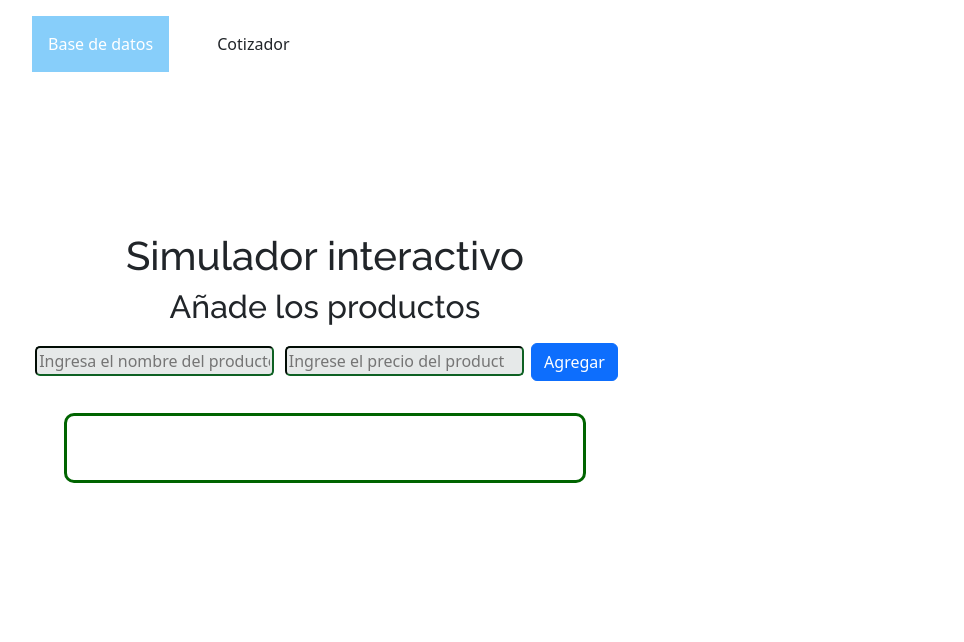
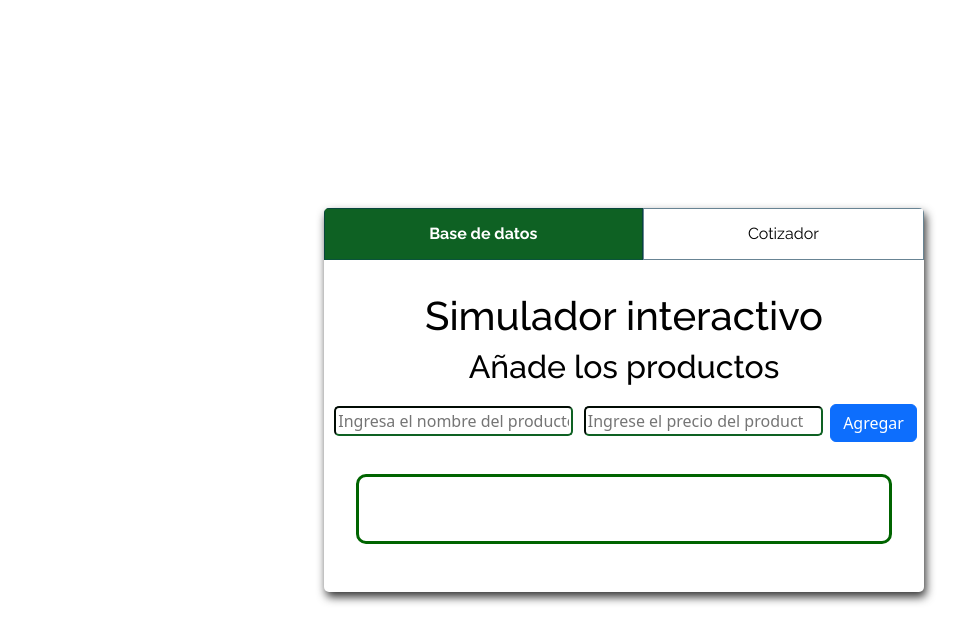
Before and after one commit to KevDev01/Javascript-desaf-os, a website: page index.html in a window 1280 px wide. Both pictures are taken after a click on the item "Base de datos". Shown: the whole page, without its empty margins (16-980 px from the left). Drawn offline with nearby package versions, Linux system fonts and the light colour scheme.

Commit message:
fixing bugs

```diff
--- a/cotizador.js
+++ b/cotizador.js
@@ -53,6 +53,9 @@ function actualizar() {
         }
     })
 }
+
+
+
 /* Eliminar producto 1 a 1 */
 const eliminarProducto = (prodNombre) => {
     const item = cotizacion.find((prod) => prod.nombre === prodNombre);
--- a/db.js
+++ b/db.js
@@ -10,12 +10,34 @@ const arrayProductos = [];
 let formulario = document.getElementById("formulario");
 let resultado = document.getElementById("resultado");
 
+/* function cargarProductos(){
+    if (localStorage.getItem("arrayProductos") === null)
+    return;
+
+} */
+
+window.addEventListener("load", (e) =>{
+    e.preventDefault();
+    resultado.innerHTML = "";
+    let arrayProductos = JSON.parse(localStorage.getItem("arrayProductos")) || [];
+    for (const producto of arrayProductos) {
+        let arrayProductos = JSON.parse(localStorage.getItem("arrayProductos"));
+        const div = document.createElement("div");
+        div.innerHTML = `
+    <p class="productos"> Nombre del producto: ${producto.nombre}</p>
+    <p> Precio: $${producto.precio}</p>
+    `;
+        resultado.append(div);
+    }
+})
+
 /* Push al Array de la base de datos */
 formulario.addEventListener("submit", (e) => {
     e.preventDefault();
     resultado.innerHTML = "";
     let arrayProductos = JSON.parse(localStorage.getItem("arrayProductos")) || [];
     let inputs = e.target.children;
+
     arrayProductos.push(new Producto(inputs[0].value, inputs[1].value));
 
     for (const producto of arrayProductos) {
@@ -36,6 +58,7 @@ formulario.addEventListener("submit", (e) => {
         }
     }).showToast();
 
+
     localStorage.setItem('arrayProductos', JSON.stringify(arrayProductos));
 
     inputs[0].value = "";
--- a/index.html
+++ b/index.html
@@ -19,13 +19,13 @@
 <body>
     <!-- Tabs -->
     <div class="tabsCont">
-        <ul class="ul">
-            <li class="li activo"> Base de datos </li>
-            <li class="li" onclick="actualizar()"> Cotizador </li>
+        <ul class="pestañas">
+            <li id="pestaña1" class="pestaña pestaña-activa"> Base de datos </li>
+            <li id="pestaña2" class="pestaña" onclick="actualizar()"> Cotizador </li>
         </ul>
         <!-- Tab Base De Datos -->
         <div class="tabsSubcont">
-            <div class="bloque activo">
+            <div id="bloque1" class="bloque bloque-activo">
                 <h1>Simulador interactivo</h1>
                 <h2>Añade los productos</h2>
                 <p id="Añade tus productos"></p>
@@ -40,7 +40,7 @@
                 </div>
             </div>
             <!-- Tab Cotizador -->
-            <div class="bloque">
+            <div id="bloque2" class="bloque">
                 <div id="stock"></div>
                 <h2>Resumen</h2>
                 <div id="tabla"></div>
--- a/index.js
+++ b/index.js
@@ -1,16 +1,38 @@
 /* Estilo para tener 2 tabs en el HTML */
-const li = document.querySelectorAll('.li')
-const bloque = document.querySelectorAll('.bloque')
 
-li.forEach(( cadaLi , i ) => {
-    li[i].addEventListener('click',()=>{
-        li.forEach(( cadaLi , i ) => {
-            li[i].classList.remove('activo')
-            bloque[i].classList.remove('activo')
-        })
+const pestaña1 = document.getElementById('pestaña1');
+const pestaña2 = document.getElementById('pestaña2');
+const bloque1 = document.getElementById('bloque1');
+const bloque2 = document.getElementById('bloque2');
 
-        li[i].classList.add('activo')
-        bloque[i].classList.add('activo')
+let choose = 1;
 
-    })
+const cambiarTabs = () => {
+    choose == 1 ? (
+        pestaña1.classList.value = 'pestaña pestaña-activa',
+        bloque1.classList.value = 'bloque bloque-activo'
+    )
+        : (
+            pestaña1.classList.value = 'pestaña',
+            bloque1.classList.value = 'bloque'
+        )
+
+    choose == 2 ? (
+        pestaña2.classList.value = 'pestaña pestaña-activa',
+        bloque2.classList.value = 'bloque bloque-activo'
+    )
+        : (
+            pestaña2.classList.value = 'pestaña',
+            bloque2.classList.value = 'bloque'
+        )
+}
+
+pestaña1.addEventListener('click', () => {
+    choose = 1
+    cambiarTabs()
 })
+
+pestaña2.addEventListener('click', () => {
+    choose = 2
+    cambiarTabs()
+})
--- a/styles.css
+++ b/styles.css
@@ -1,50 +1,69 @@
 /* Estilo tabs HTML */
+
+body{
+    display: flex;
+    align-items: center;
+    justify-content: center;
+    min-height: 100vh;
+}
 .tabsCont{
-    width: 90%;
-    max-width: 120em;
-    padding:1em;
+    width: 600px;
+    box-shadow: 2px 5px 10px rgba(0, 0, 0, .8);
+    border-radius: 5px;
+    overflow: hidden;
 }
-.tabsCont .ul{
-    width:100%;
+
+.pestañas{
     display: flex;
-    flex-flow: row nowrap;
-    justify-content: flex-start;
-    align-items: center;
-    list-style:none;
+    width: 100%;
+    list-style: none;
+    padding-left: 0;
 }
-.tabsCont .li{
-    padding: 1em;
-    margin:0 2em 0 0;
-    transition: all .5s ease;
+
+.pestaña{
+    flex-grow: 1;
+    text-align: center;
+    line-height: 50px;
+    border: solid 1px rgba(4, 51, 78, .6);
+    color: black;
     cursor: pointer;
+    margin-bottom: 1rem;
+    font-family: 'Raleway', sans-serif;
 }
-.tabsCont .li.activo{
-    background-color: lightskyblue;
-    color:white;
-    list-style:none;
+
+.pestaña-activa{
+    background: var(--bg-active);
+    border-bottom: 1px solid rgba(7, 63, 95, .4);
+    background-color: rgb(14, 97, 35);
+    color: white;
+    font-weight: bold;
+    font-family: 'Raleway', sans-serif;
 }
-.tabsCont .tabsSubcont{
-    min-height: 10vh;
-    position: relative;
+
+.tabsSubcont{
+    width: 100%;
+    height: 85%;
+
 }
-.tabsCont .bloque{
-    margin:1em;
-    padding: 1em;
-    position: absolute;
-    top:2em;
-    opacity: 0;
-    transition: all .5s ease;
+
+.bloque{
+    width: 100%;
+    height: 100%;
+    color: black;
+    display: none;
 }
-.tabsCont .bloque.activo{
-    opacity: 1;
-    margin-top: 6rem;
+
+.bloque-activo{
+    background: var(--bg-active);
+    display: block;
+    text-align: center;
+    padding-bottom: 1rem;
 }
 
 /* Estilos de botones, inputs y textos */
 .inputNombre, .inputPrecio {
     margin: .2rem;
     border-color: rgb(14, 97, 35);
-    background-color: rgb(230, 233, 233);
     border-radius: 5px;
 }
 
@@ -58,15 +77,6 @@ h1, h2, h3, h4{
 }
 .añadeProd{
     text-align: center;
-}
-.drops{
-    display: flex;
-    justify-content: center;
-    flex-direction: row;
-    justify-content: center;
-    flex-wrap: wrap;
-
-
 }
 .resultado{
     border-style: solid;
@@ -84,7 +94,10 @@ h1, h2, h3, h4{
     display: block;
     margin: auto;
 }
-
+.producto{
+    line-height: 5px;
+    padding-bottom: 1.5rem;
+}
 .productos{
     font-family: 'Raleway', sans-serif;
     font-size: medium;
```
